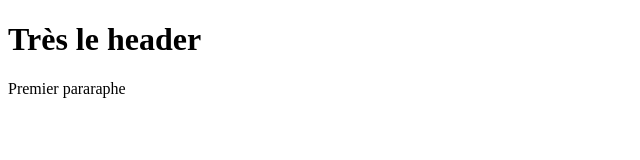
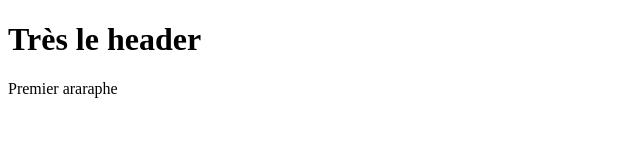
Before and after one commit to BobGizzmo/Exercice_OpenClassroom, a plain HTML site: page index.html in a window 1280 px wide. Shown: the full height of the page, 0-640 px from the left. Drawn offline with Linux system fonts and the light colour scheme.

Commit message:
deleted_p_From_paragraphe1_Of_index.php line 16

```diff
--- a/index.html
+++ b/index.html
@@ -13,7 +13,7 @@
 
 	<section>
 		<div>
-			<p>Premier pararaphe</p>
+			<p>Premier araraphe</p>
 		</div>
 	</section>
 
```
